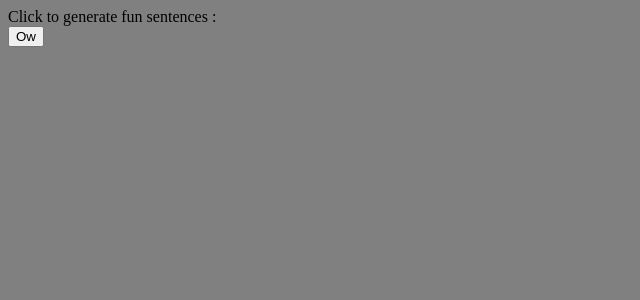
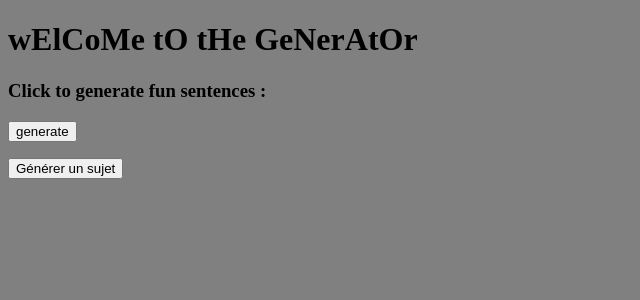
Before and after one commit to ayoub33210/angular-fun-sentences-generator, an Angular app: page / in a window 1280 px wide. Shown: the top 300 px of the page, without its empty margins (0-640 px from the left). Built offline with nearby package versions, Linux system fonts and the light colour scheme.

Commit message:
subject generator button

```diff
--- a/src/app/app.html
+++ b/src/app/app.html
@@ -1,6 +1,10 @@
-<section>
-  <div class="example-label">Click to generate fun sentences : </div>
-  <div class="example-button-row">
-    <button matButton="tonal" >Ow</button>
-  </div>
-</section>
+<h1>wElCoMe tO tHe GeNerAtOr</h1>
+<div class="example-label">
+  <h3>Click to generate fun sentences :</h3>
+  <form>
+    <input type="button" [value]="btn" (click)="receiveSubject(btn)" />
+    <!-- appelle la fonction -->
+    <p>{{ message }}</p>
+  </form>
+</div>
+<app-subject-component (message_subject)="receiveSubject($event)"></app-subject-component>
--- a/src/app/app.ts
+++ b/src/app/app.ts
@@ -1,12 +1,21 @@
 import { Component, signal } from '@angular/core';
+import { SubjectComponent } from './subject-component/subject-component';
 // import { RouterOutlet } from '@angular/router';
 
 @Component({
   selector: 'app-root',
-  imports: [],
+  imports: [SubjectComponent],
   templateUrl: './app.html',
-  styleUrl: './app.css'
+  styleUrl: './app.css',
 })
 export class App {
-  protected readonly title = signal('angular-fun-sentences-generator');
+  protected readonly title = signal('fun-sentences-generator');
+  message = '';
+  btn = 'generate';
+  showMessage() {
+    this.message = 'yepa';
+  }
+  receiveSubject(msg: string) {
+    this.message = msg;
+  }
 }
--- a/src/app/subject-component/subject-component.html
+++ b/src/app/subject-component/subject-component.html
@@ -1 +1 @@
-<p>subject-component works!</p>
+<button (click)="sendSubject()">Générer un sujet</button>
--- a/src/app/subject-component/subject-component.ts
+++ b/src/app/subject-component/subject-component.ts
@@ -1,11 +1,33 @@
-import { Component } from '@angular/core';
+import { Component, EventEmitter, Input, Output } from '@angular/core';
 
 @Component({
   selector: 'app-subject-component',
-  imports: [],
-  templateUrl: './subject-component.html',
-  styleUrl: './subject-component.css'
+  standalone: true,
+  templateUrl: './subject-component.html', // 🔹 template de l’enfant
+  styleUrls: ['./subject-component.css'], // 🔹 styles de l’enfant
 })
 export class SubjectComponent {
+  // ✅ Input : permet au parent de passer une liste de sujets personnalisés
+  @Input() subject_word = [
+    'Bébé démon',
+    'Clown meurtrier',
+    'Chien cannibale',
+    'Prêtre voleur',
+    'Prof sadique',
+    'Politicien zombie',
+    'Pape gangster',
+    'Fœtus râleur',
+    'Ange pervers',
+    'Père Noël toxico',
+  ];
 
+  // ✅ Output : permet à l’enfant d’envoyer un message au parent
+  @Output() message_subject = new EventEmitter<string>();
+
+  sendSubject() {
+    // 🔹 génère un index aléatoire
+    const randomI = Math.floor(Math.random() * this.subject_word.length);
+    // 🔹 émet le sujet choisi vers le parent
+    this.message_subject.emit(this.subject_word[randomI]);
+  }
 }
--- a/src/index.html
+++ b/src/index.html
@@ -2,7 +2,7 @@
 <html lang="en">
 <head>
   <meta charset="utf-8">
-  <title>AngularFunSentencesGenerator</title>
+  <title>FunSentencesGenerator</title>
   <link href="styles.css" rel="stylesheet"/>
 </head>
 <body>
```
